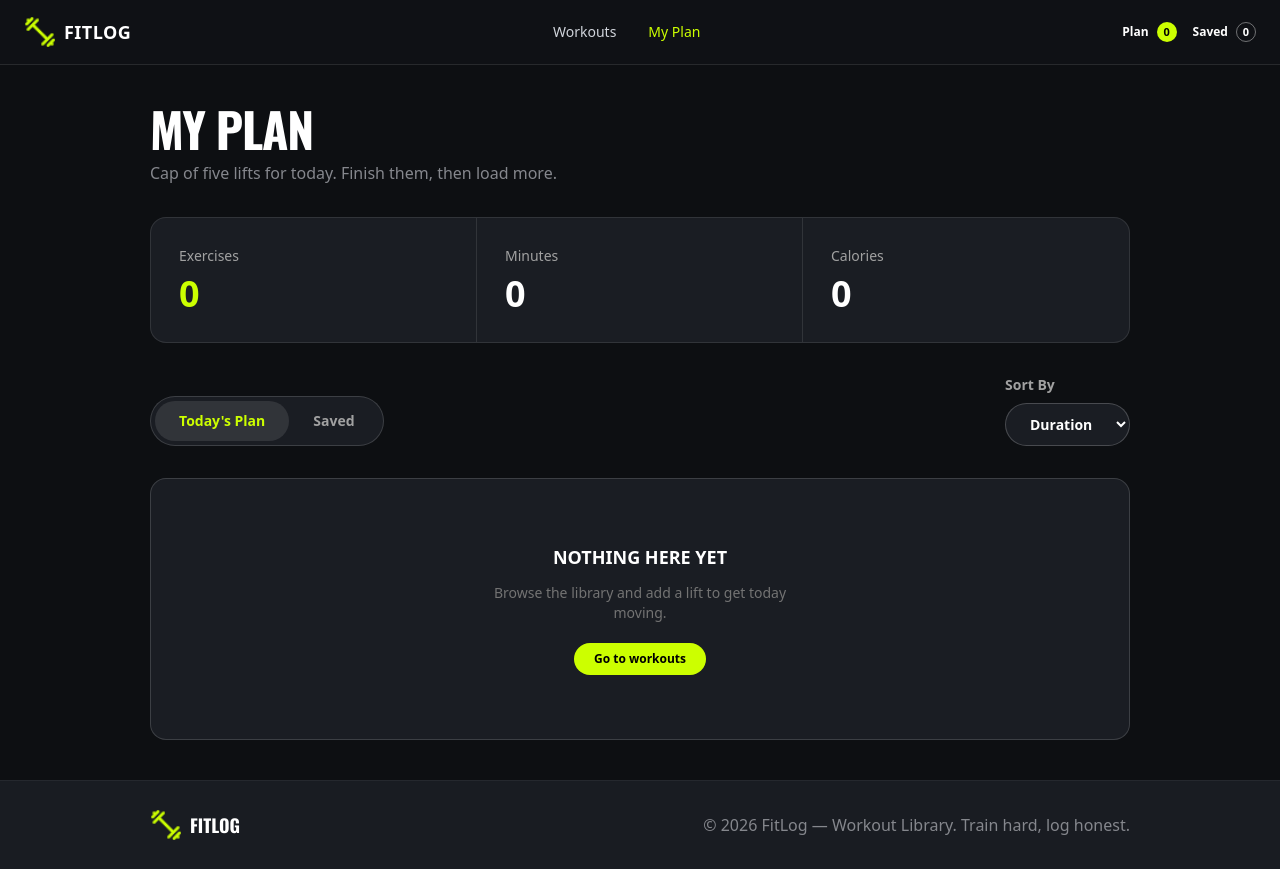
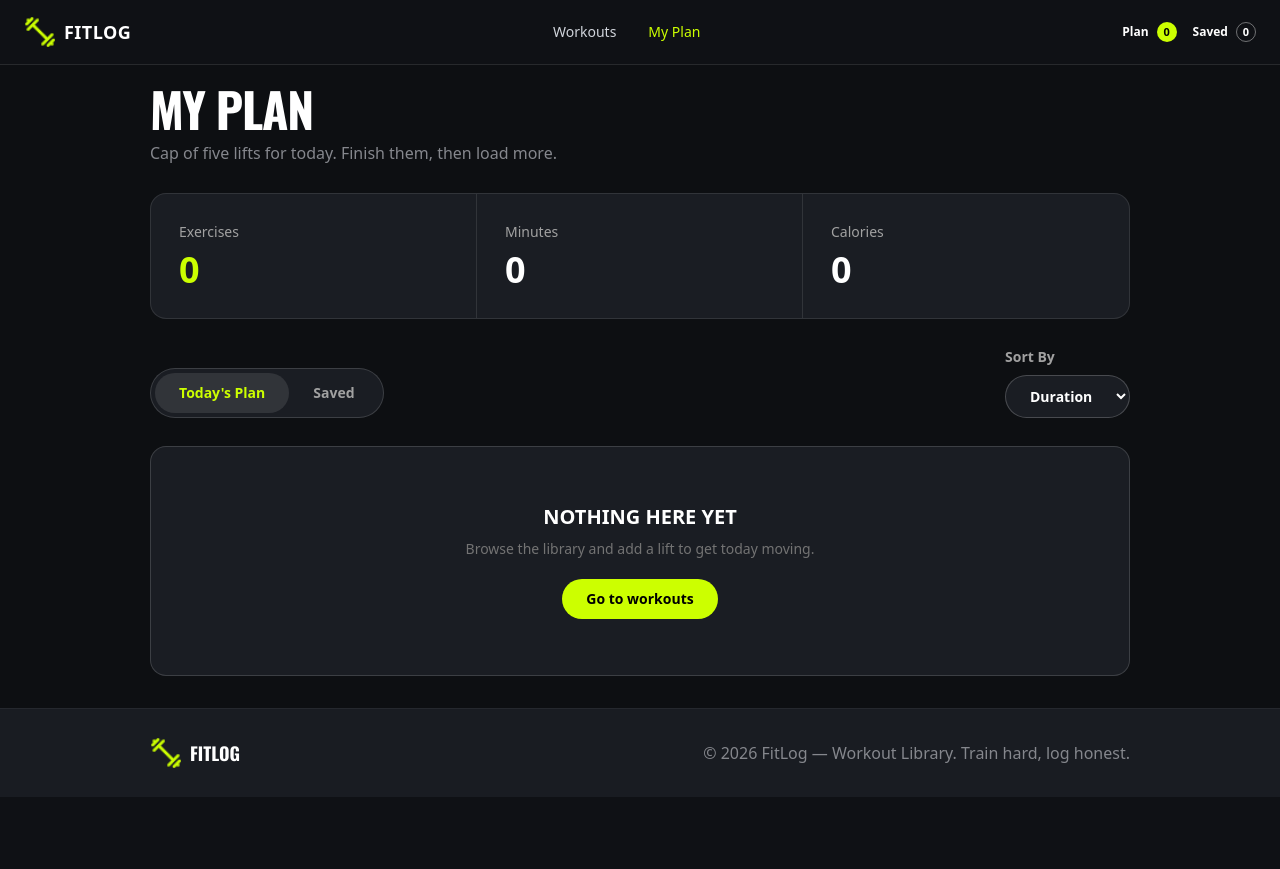
Before and after one commit to abdullahmamun101/B14-Assignment-06, a Next.js app: page /my-plan in a window 1280 px wide. After the commit the page ends 800 px from the top, so only its background shows below. Built offline with nearby package versions, Linux system fonts and the light colour scheme.

Commit message:
Readme.md file added

```diff
--- a/src/app/my-plan/page.tsx
+++ b/src/app/my-plan/page.tsx
@@ -29,8 +29,14 @@ export default function MyPlanPage() {
     const list = [...activeList];
 
     list.sort((a, b) => {
-      if (sortKey === "duration") return a.duration - b.duration;
-      if (sortKey === "calories") return a.caloriesBurned - b.caloriesBurned;
+      if (sortKey === "duration") {
+        return a.duration - b.duration;
+      }
+
+      if (sortKey === "calories") {
+        return a.caloriesBurned - b.caloriesBurned;
+      }
+
       return b.rating - a.rating;
     });
 
@@ -40,8 +46,14 @@ export default function MyPlanPage() {
   const totals = useMemo(
     () => ({
       exercises: plan.length,
-      minutes: plan.reduce((sum, w) => sum + w.duration, 0),
-      calories: plan.reduce((sum, w) => sum + w.caloriesBurned, 0),
+      minutes: plan.reduce(
+        (sum, workout) => sum + workout.duration,
+        0
+      ),
+      calories: plan.reduce(
+        (sum, workout) => sum + workout.caloriesBurned,
+        0
+      ),
     }),
     [plan]
   );
@@ -63,7 +75,9 @@ export default function MyPlanPage() {
 
   return (
     <main className="bg-[#0d0f12] text-white">
-      <div className="mx-auto max-w-245 px-5 py-10 md:px-0">
+
+      {/* CONTENT */}
+      <div className="mx-auto max-w-245 px-5 pt-4 pb-8 md:px-0 md:pt-5">
 
         {/* HEADER */}
         <h1 className="font-display text-5xl font-extrabold uppercase tracking-tight text-white">
@@ -75,49 +89,70 @@ export default function MyPlanPage() {
         </p>
 
         {/* SUMMARY */}
-        <div className="mt-8 grid grid-cols-3 divide-x divide-white/10 rounded-2xl border border-white/10 bg-[#1a1d23]">
+        <div className="mt-7 grid grid-cols-3 divide-x divide-white/10 rounded-2xl border border-white/10 bg-[#1a1d23]">
+
           {[
-            { label: "Exercises", value: totals.exercises },
-            { label: "Minutes", value: totals.minutes },
-            { label: "Calories", value: totals.calories },
-          ].map((s) => (
-            <div key={s.label} className="p-7">
+            {
+              label: "Exercises",
+              value: totals.exercises,
+            },
+            {
+              label: "Minutes",
+              value: totals.minutes,
+            },
+            {
+              label: "Calories",
+              value: totals.calories,
+            },
+          ].map((item) => (
+            <div
+              key={item.label}
+              className="p-7"
+            >
               <p className="text-sm text-neutral-400">
-                {s.label}
+                {item.label}
               </p>
 
               <p
                 className={`mt-2 text-4xl font-bold ${
-                  s.label === "Exercises"
+                  item.label === "Exercises"
                     ? "text-[#ccff00]"
                     : "text-white"
                 }`}
               >
-                {s.value}
+                {item.value}
               </p>
             </div>
           ))}
+
         </div>
 
         {/* TABS + SORT */}
-        <div className="mt-8 flex flex-wrap items-end justify-between gap-5">
+        <div className="mt-7 flex flex-wrap items-end justify-between gap-5">
 
+          {/* TABS */}
           <div className="flex rounded-full border border-white/15 bg-[#1a1d23] p-1">
-            {(["plan", "saved"] as Tab[]).map((t) => (
+
+            {(["plan", "saved"] as Tab[]).map((item) => (
               <button
-                key={t}
-                onClick={() => setTab(t)}
+                key={item}
+                type="button"
+                onClick={() => setTab(item)}
                 className={`rounded-full px-6 py-2.5 text-sm font-semibold transition ${
-                  tab === t
+                  tab === item
                     ? "bg-white/10 text-[#ccff00]"
-                    : "text-neutral-400"
+                    : "text-neutral-400 hover:text-white"
                 }`}
               >
-                {t === "plan" ? "Today's Plan" : "Saved"}
+                {item === "plan"
+                  ? "Today's Plan"
+                  : "Saved"}
               </button>
             ))}
+
           </div>
 
+          {/* SORT */}
           <div>
             <p className="mb-2 text-sm font-semibold text-neutral-400">
               Sort By
@@ -125,42 +160,60 @@ export default function MyPlanPage() {
 
             <select
               value={sortKey}
-              onChange={(e) =>
-                setSortKey(e.target.value as SortKey)
+              onChange={(event) =>
+                setSortKey(
+                  event.target.value as SortKey
+                )
               }
               className="rounded-full border border-white/20 bg-[#1a1d23] px-5 py-2.5 text-sm font-semibold text-white outline-none"
             >
-              <option value="duration">Duration</option>
-              <option value="calories">Calories</option>
-              <option value="rating">Rating</option>
+              <option value="duration">
+                Duration
+              </option>
+
+              <option value="calories">
+                Calories
+              </option>
+
+              <option value="rating">
+                Rating
+              </option>
             </select>
           </div>
+
         </div>
 
         {/* WORKOUT LIST */}
-        <div className="mt-8 space-y-5">
+        <div className="mt-7 space-y-5">
+
           {!hydrated ? (
             <p className="py-16 text-center text-sm text-neutral-500">
               Loading workouts…
             </p>
           ) : sortedList.length === 0 ? (
-            <div className="flex flex-col items-center gap-3 rounded-2xl border border-solid border-white/15 bg-[#1a1d23] py-16 text-center">
-              <h3 className="text-lg font-bold uppercase text-white">
+
+            /* EMPTY STATE */
+            <div className="flex flex-col items-center rounded-2xl border border-white/15 bg-[#1a1d23] px-5 py-14 text-center">
+
+              <h3 className="text-xl font-bold uppercase text-white">
                 Nothing Here Yet
               </h3>
 
-              <p className="max-w-xs text-sm text-neutral-500">
+              <p className="mt-2 max-w-sm text-sm text-neutral-500">
                 Browse the library and add a lift to get today moving.
               </p>
 
               <Link
                 href="/"
-                className="mt-2 rounded-full bg-[#ccff00] px-5 py-2 text-xs font-bold text-black"
+                className="mt-5 rounded-full bg-[#ccff00] px-6 py-2.5 text-sm font-bold text-black transition hover:bg-[#b9eb00]"
               >
                 Go to workouts
               </Link>
+
             </div>
+
           ) : (
+
             sortedList.map((workout) => (
               <PlanListCard
                 key={workout.id}
@@ -171,16 +224,24 @@ export default function MyPlanPage() {
                 }
                 onMarkDone={
                   tab === "plan"
-                    ? () => handleMarkDone(workout.id)
+                    ? () =>
+                        handleMarkDone(
+                          workout.id
+                        )
                     : undefined
                 }
-                onRemove={() => handleRemove(workout.id)}
+                onRemove={() =>
+                  handleRemove(workout.id)
+                }
               />
             ))
+
           )}
+
         </div>
 
       </div>
+
     </main>
   );
 }
```
Also changed, not shown: 1 other file (tests, documents, lock files or other folders).
